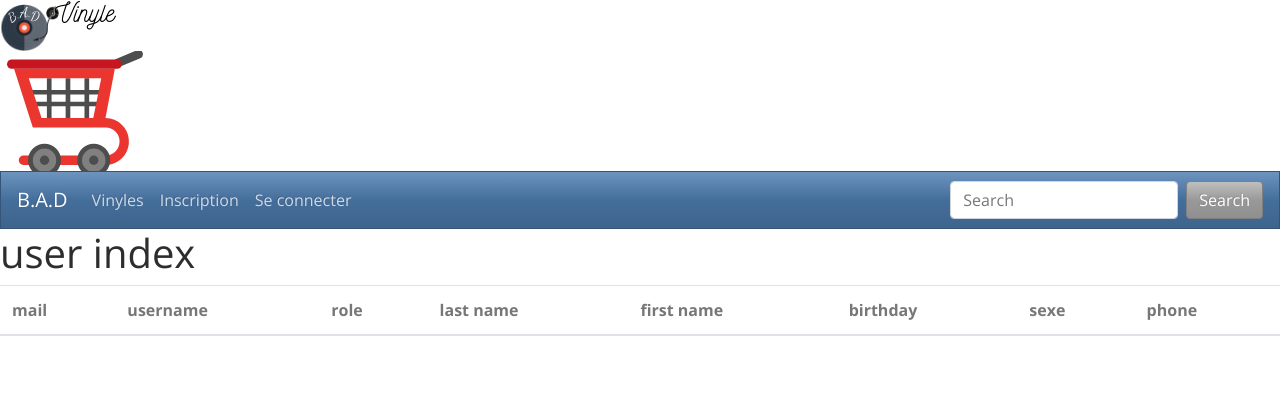
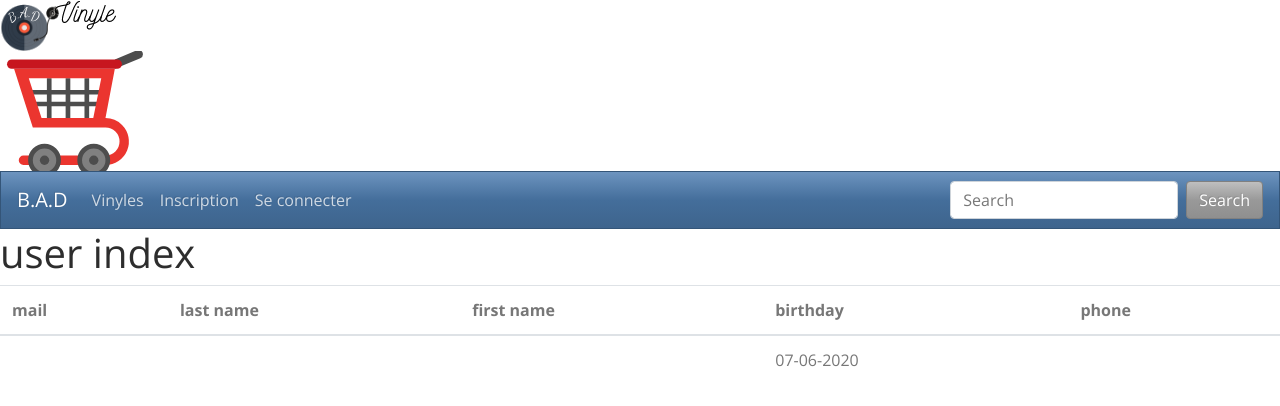
Before and after one commit to Afpa-repo/CDA_20040-2, a Symfony app: template templates/user/index.html.twig in a window 1280 px wide. Shown: the top 406 px of the page. Run offline with Twig, Linux system fonts and the light colour scheme; the template is opened without the code that fills it, so the values that code supplies are empty; some libraries are stand-ins or nearby versions.

Commit message:
profile ok css a faire

```diff
--- a/src/Form/UserType.php
+++ b/src/Form/UserType.php
@@ -12,11 +12,6 @@
     public function buildForm(FormBuilderInterface $builder, array $options)
     {
         $builder
-        ->add('userLastname', TextType::class, [
-            'label' => 'Nom : ', 'attr' => [
-                'class' => 'col-4'
-            ]
-        ])
         ->add('userFirstname', TextType::class, [
             'label' => 'Prénom : ', 'attr' => [
                 'class' => 'col-4'
--- a/templates/user/index.html.twig
+++ b/templates/user/index.html.twig
@@ -10,29 +10,24 @@
             <tr>
 
                 <th>mail</th>
-                <th>username</th>
-                <th>role</th>
                 <th>last name </th>
                 <th>first name</th>
                 <th>birthday</th>
-                <th>sexe</th>
                 <th>phone</th>
             </tr>
         </thead>
         <tbody>
-            {% for user in user %}
-                <tr>
-                    <td>{{ user.email }}</td>
-                    <td>{{ user.username}}</td>
-                    <td>{{ user.userlastname}}</td>
-                    <td>{{ user.userfirstname}}</td>
-                    <td>{{ user.userbirthday|date('d-m-Y')}}</td>
-                    <td>{{ user.userPhone}}</td>
-                    {#                <td>
-                                        <a href="{{ path('user_edit', {'user_id': user.getId()}) }}"><i class="fas fa-edit"></i></a>
-                                    </td>#}
-                </tr>
-            {% endfor %}
+
+            <tr>
+                <td>{{ app.user.email }}</td>
+                <td>{{ app.user.userlastname}}</td>
+                <td>{{ app.user.userfirstname}}</td>
+                <td>{{ app.user.userbirthday|date('d-m-Y')}}</td>
+                <td>{{ app.user.userPhone}}</td>
+                {#                <td>
+                                    <a href="{{ path('user_edit', {'user_id': user.getId()}) }}"><i class="fas fa-edit"></i></a>
+                                </td>#}
+            </tr>
         </tbody>
     </table>
 {% endblock %}
```
Also changed, not shown: src/Controller/UserController.php (+5 -6 lines).
